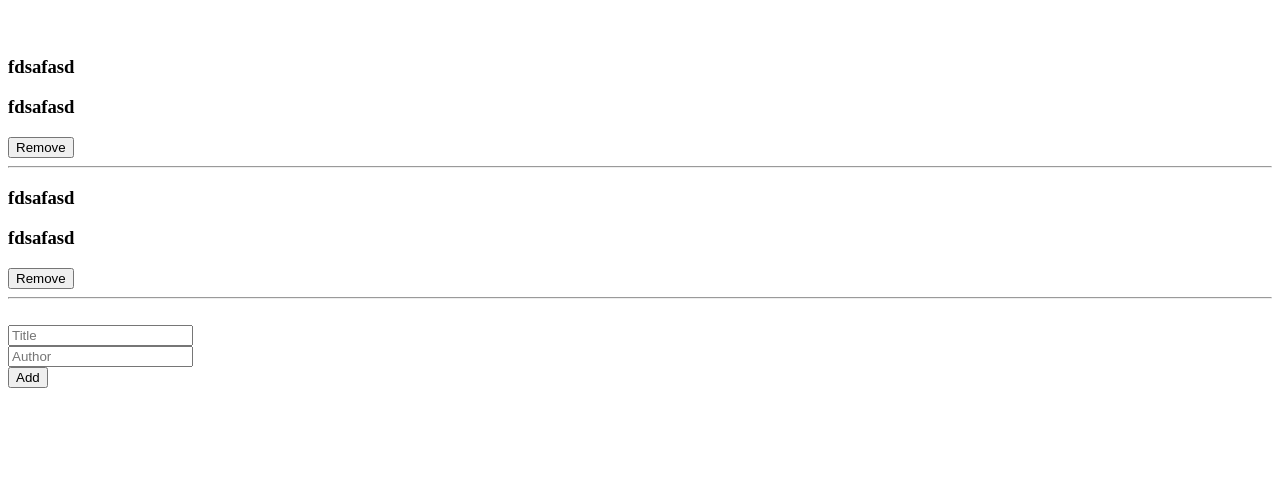
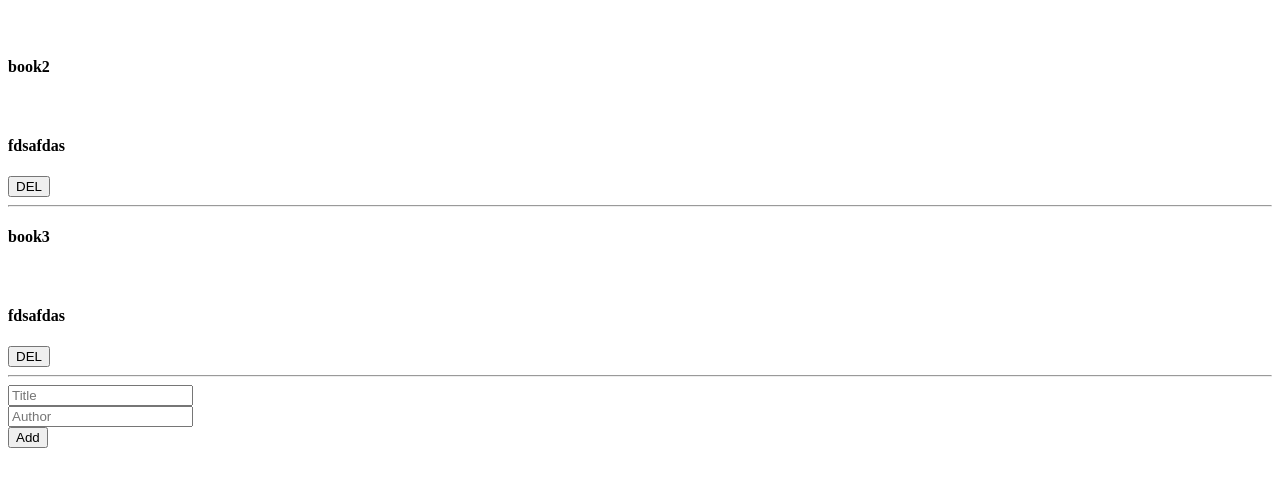
Before and after one commit to masangana/awesome-book, a website: page index.html in a window 1280 px wide. Shown: the part 61-548 px from the top of the page. Drawn offline with Linux system fonts and the light colour scheme.

Commit message:
Add remove & show function

```diff
--- a/index.html
+++ b/index.html
@@ -8,21 +8,22 @@
   <link rel='stylesheet' type='text/css' media='screen' href=''>
 </head>
 <body>
-  <h1>Awesome Books</h1>
-  <br>
-  <h3>fdsafasd</h3>
-  <h3>fdsafasd</h3>
-  <button type ="button">Remove</button>
-  <hr>
-  <h3>fdsafasd</h3>
-  <h3>fdsafasd</h3>
-  <button type ="button">Remove</button>
-  <hr>
-  <br>
-  <input type="text" placeholder="Title">
-  <br>
-  <input type="text" placeholder="Author"><br>
-  <button>Add</button>
+
+  <div class="books">
+    <h1>Awesome Books</h1>
+    <br>
+    <div class="book" id="book-Info">
+
+    </div>
+  </div>
+
+  <div class="add-form">
+    <input type="text" placeholder="Title" id="title">
+    <br>
+    <input type="text" placeholder="Author" id="author"><br>
+    <button onclick="addBook(title, author)">Add</button>
+  </div>
+
   <script src='scripts.js'></script>
 </body>
 </html>
--- a/scripts.js
+++ b/scripts.js
@@ -1,4 +1,9 @@
+
+
+let BookInfo = document.getElementById('book-Info');
 const awesomeBooks = [];
+
+
 
 function addBook(title, author) {
   const newBook = new Object();
@@ -9,8 +14,25 @@ function addBook(title, author) {
   console.log(awesomeBooks)
 }
 
+function removeBook (book,index) {
+  awesomeBooks.splice(index, 1);
+  console.log(awesomeBooks);
+}
+
+function showBooks(bookArray){
+  BookInfo.innerHTML='';
+  bookArray.forEach((element,index) => {
+    BookInfo.innerHTML += `<h4 >${element.title}</h4><br>
+    <h4 >${element.author}</h4>
+    <button onclick = removeBook(${index})>DEL</button>
+    <hr>`;
+  });
+}
+
 addBook('fdsa00', 'fdsafdas');
+addBook('book2', 'fdsafdas');
+addBook('book3', 'fdsafdas');
 
-function removeBook (title) {
-  remove = awesomeBooks.filter(title);
-}
+removeBook(0);
+
+showBooks(awesomeBooks);
```
